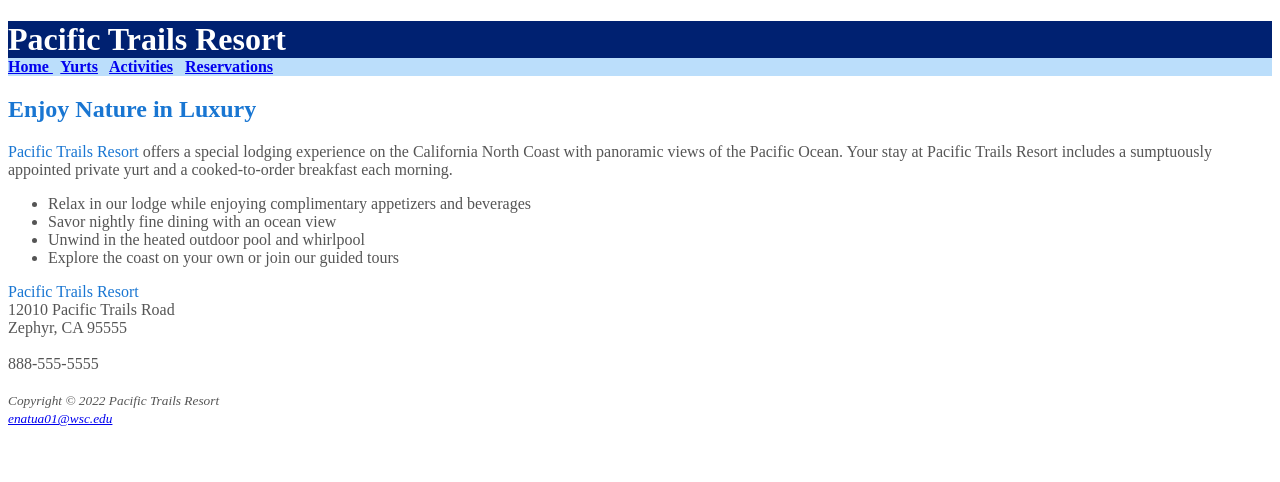
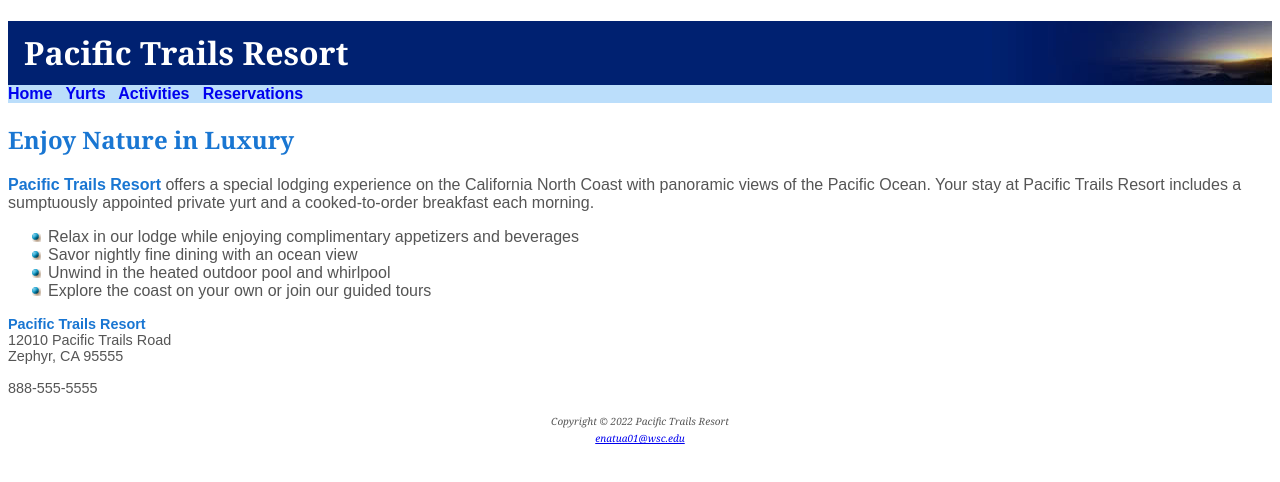
Before and after one commit to Typher7/webClass, a website: page Pacific Trails Resort website/Chapter5/index.html in a window 1280 px wide. Drawn offline with Linux system fonts and the light colour scheme.

Commit message:
pacific and yoga css files

```diff
--- a/Pacific Trails Resort website/Chapter5/pacific.css
+++ b/Pacific Trails Resort website/Chapter5/pacific.css
@@ -7,29 +7,63 @@
 body {
     background-color: #FFFFFF;
     color: #555555;
+    font-family: Arial, Helvetica, sans-serif;
 }
 
 header {
     background-color: #002171;
     color: #FFFFFF;
+    background-image: url("images/sunset.jpg");
+    background-position: right;
+    background-repeat: no-repeat;
+    line-height: 400%;
+    text-indent: 1em;
 }
 
 nav {
     background-color: #BBDEFB;
+    font-weight: bold;
+}
+
+nav a{
+    text-decoration: none;
+}
+
+h1{
+    margin-bottom: 0;
+    font-family: Georgia, 'Times New Roman', serif;
 }
 
 h2 {
     color: #1976D2;
+    font-family: Georgia, 'Times New Roman', serif;
+}
+
+h3 {
+    color: #000033;
+    font-family: Georgia, 'Times New Roman', serif;
+}
+
+ul {
+    list-style-image: url("images/marker.gif");
 }
 
 dt {
     color: #002171;
 }
 
+footer {
+    font-size: 75%;
+    font-style: italic;
+    text-align: center;
+    font-family: Georgia, 'Times New Roman', serif;
+}
+
 .resort {
     color: #1976D2;
+    font-weight: bold;
 }
 
-h1 {
-    margin-bottom: 0;
+#contact {
+    font-size: 90%;
 }
--- /dev/null
+++ b/Path to Light Yoga Studio Case Study/Chapter5/yoga.css
@@ -0,0 +1,18 @@
+/*
+    Enoch Atuahene
+    Path to Light Yoga Studio Case Study Chapter 4
+*/
+
+
+body {
+    background-color: #F5F5F5;
+    color: #40407A;
+}
+
+header {
+    background-color: #80CBC4;
+}
+
+footer {
+    background-color: #80CBC4;
+}
```
